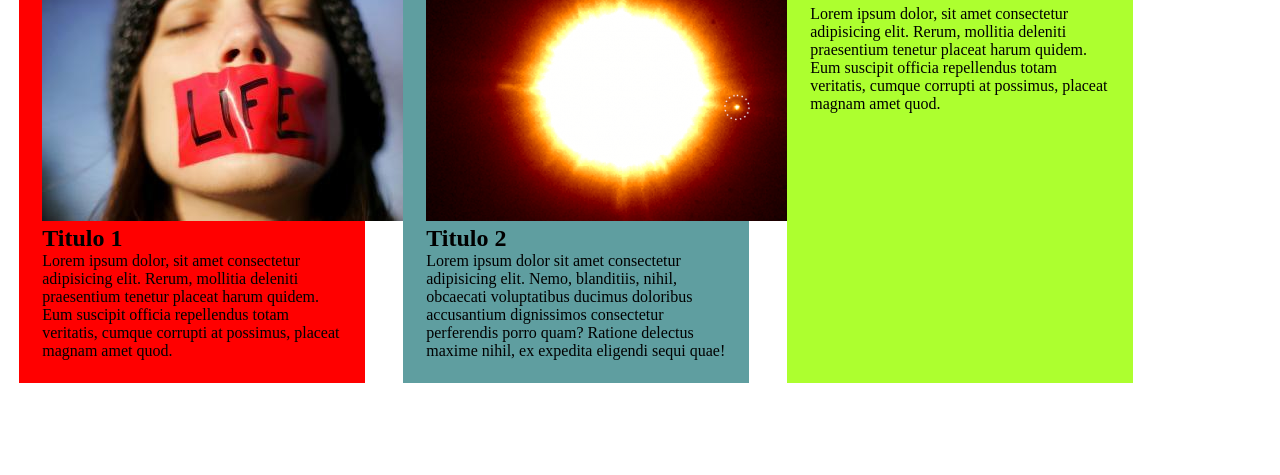
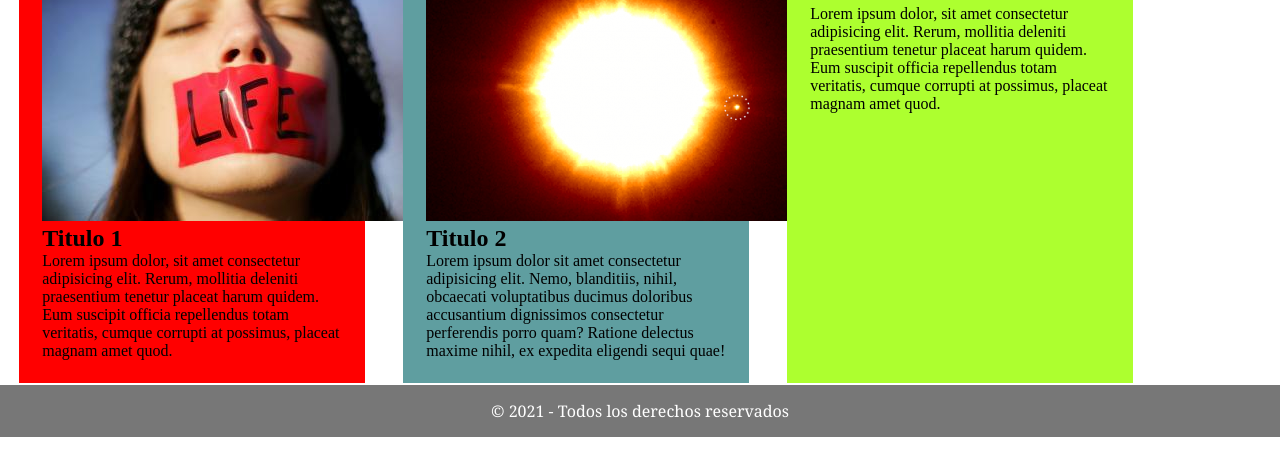
Before and after one commit to Floma13/Flex, a plain HTML site: page index.html in a window 1280 px wide. Shown: the part 277-752 px from the top of the page. Drawn offline with Linux system fonts and the light colour scheme.

Commit message:
Agregue footer

```diff
--- a/estilos.css
+++ b/estilos.css
@@ -60,6 +60,16 @@
     box-sizing: border-box;
 }
 
+.footer{
+    background-color: rgb(119, 119, 119);
+    text-align: center;
+    font-family:Georgia, 'Times New Roman', Times, serif;
+    padding: 15px;
+    color: white;
+    margin-top: 2px;
+
+}
+
 @media screen and (min-width: 660px) and (max-width: 1200px) {
     body{
         background: rgb(238, 238, 167);
--- a/index.html
+++ b/index.html
@@ -83,5 +83,9 @@
 
     </section>
 
+    <footer class="footer">
+        <p> &copy; 2021 - Todos los derechos reservados </p>
+    </footer>
+
 </body>
 </html>
```
